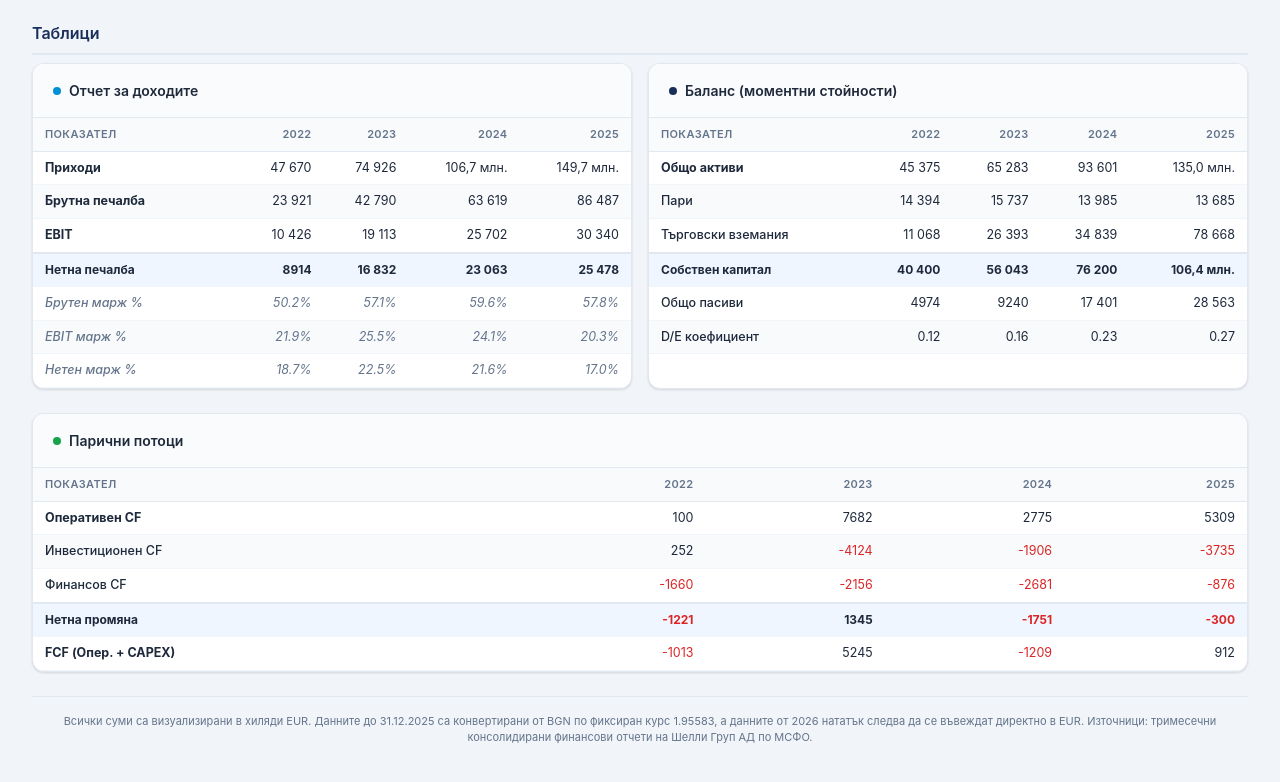
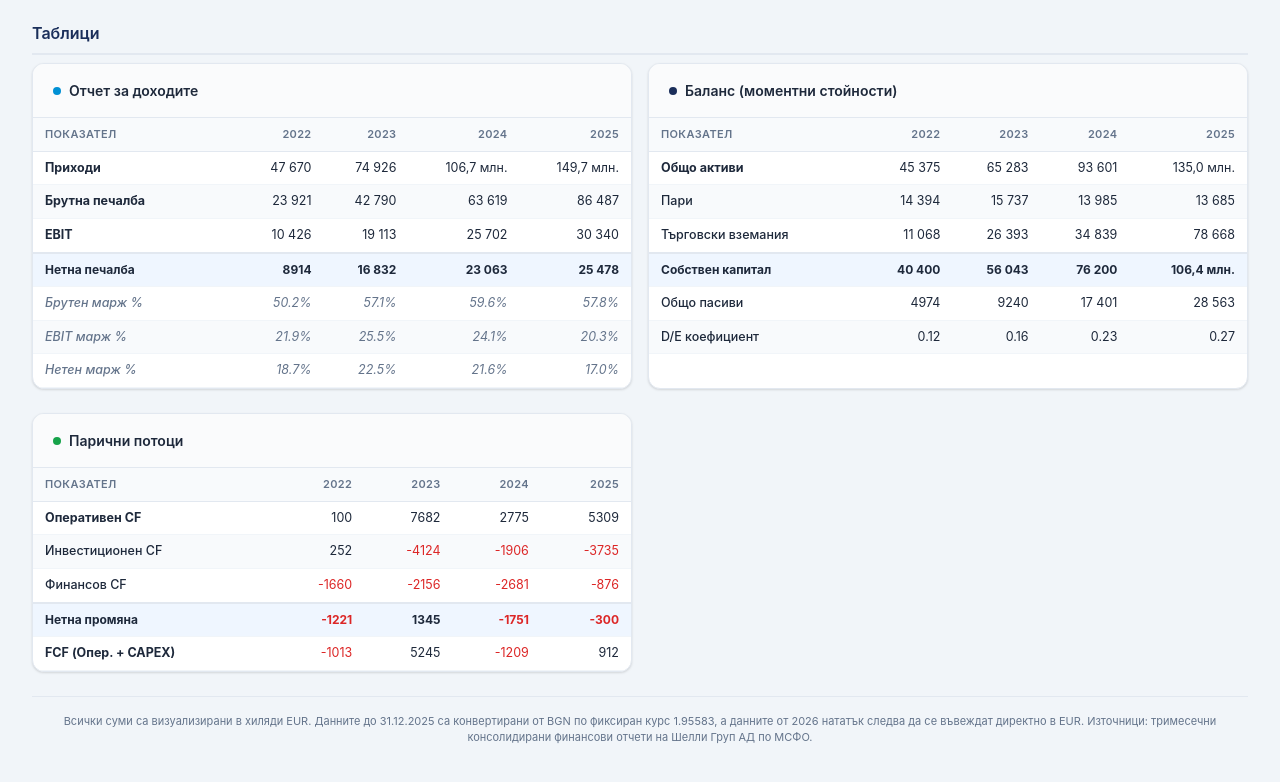
Before and after one commit to ivandavidov/shelly, a plain HTML site: page docs/index.html in a window 1280 px wide. Shown: the part 6266-7048 px from the top of the page. Drawn offline with nearby package versions, Linux system fonts and the light colour scheme.

Commit message:
table full width => table half width

```diff
--- a/docs/index.html
+++ b/docs/index.html
@@ -263,7 +263,7 @@
       </div>
     </div>
     <div class="tables-grid">
-      <div class="table-card full-width">
+      <div class="table-card">
         <div class="table-header"><span class="dot" style="background:var(--green)"></span>Парични потоци</div>
         <div class="table-wrapper">
           <table id="table-cf">
```
